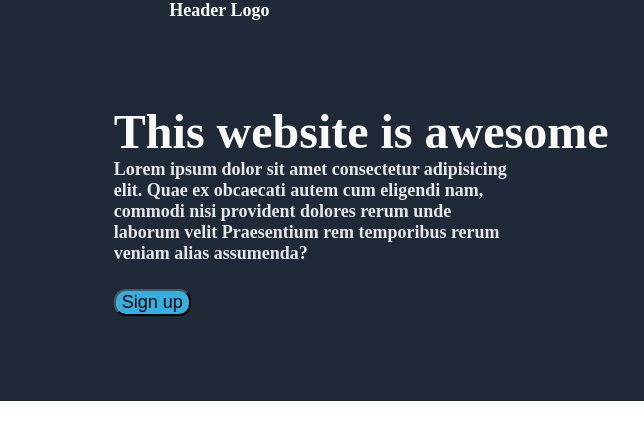
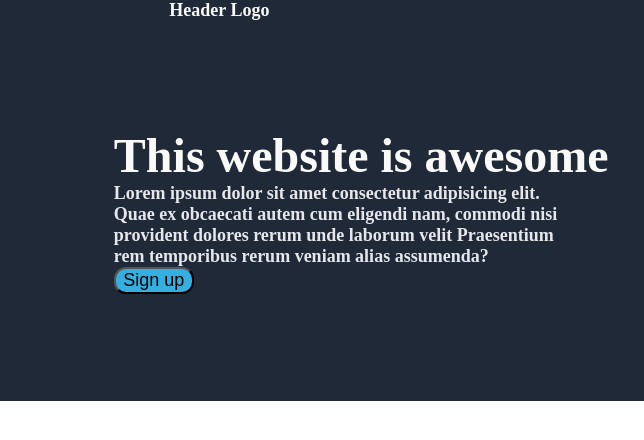
Before and after one commit to mihai-gabriel1/Project-Landing-Page, a plain HTML site: page index.html in a window 1280 px wide. Shown: the full height of the page, 0-644 px from the left. Drawn offline with Linux system fonts and the light colour scheme.

Commit message:
Edited the header, fixed the flex-direction of it

```diff
--- a/style.css
+++ b/style.css
@@ -46,15 +46,17 @@ a {
   font-size: 48px;
   font-weight: bolder;
   color: #f9faf8;
+  display: flex;
+  flex-direction: column;
 }
 .dummy {
   font-size: 18px;
   color: #e5e7eb;
-  width: 400px;
+  width: 450px;
 }
 
 .header {
-  /* display: flex; */
+  display: flex;
   align-items: center;
   justify-content: space-around;
   padding: 50px;
@@ -64,6 +66,7 @@ button {
   background-color: rgb(52, 175, 224);
   border-radius: 12px;
   font-size: 18px;
+  width: 80px;
 }
 .alice {
   width: 350px;
```
